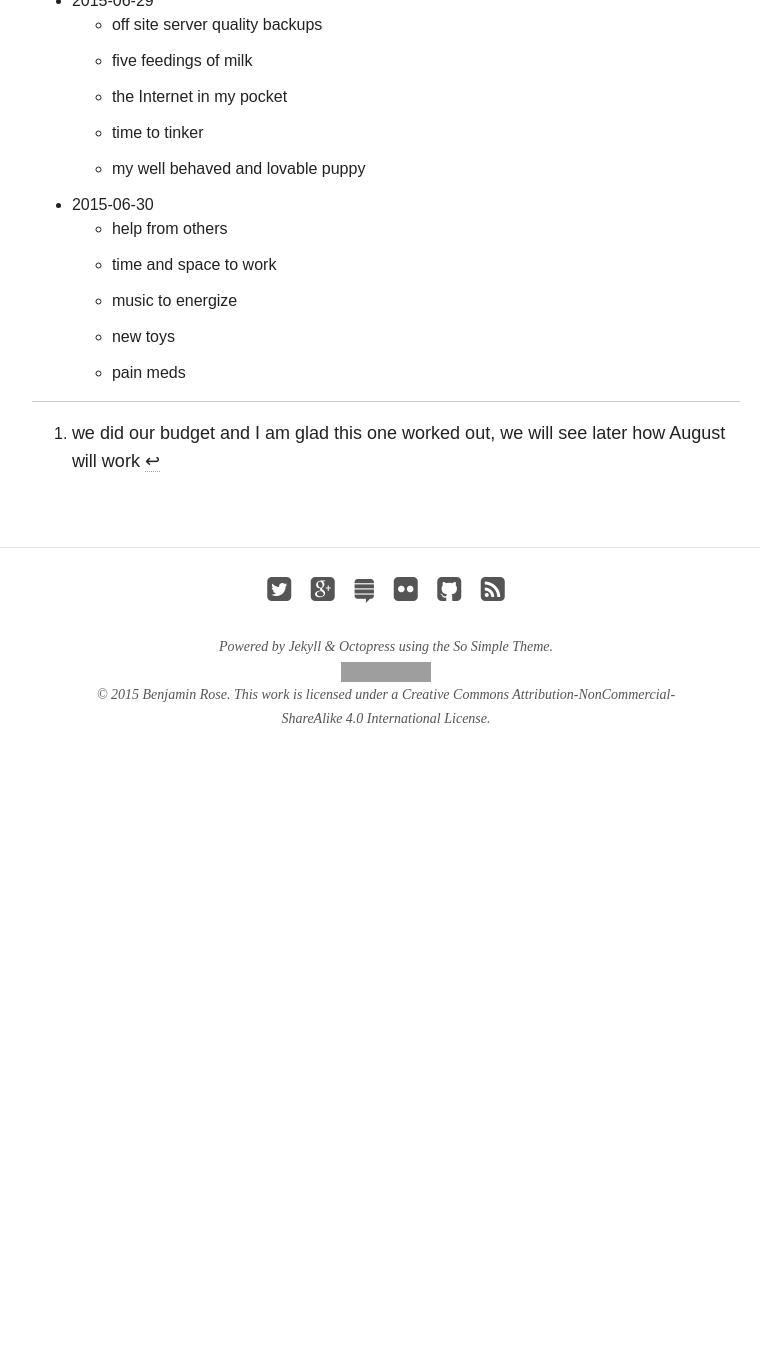
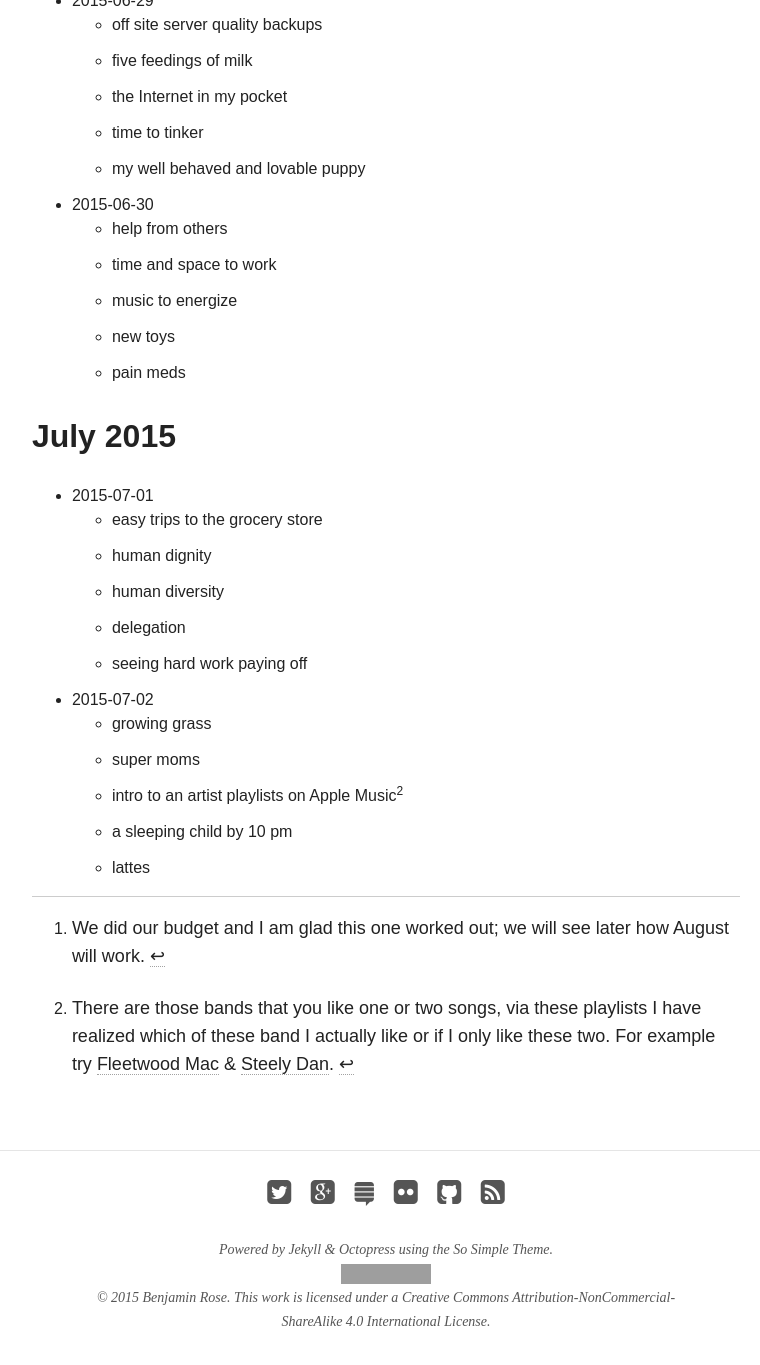
Before and after one commit to benjaminrose/website-source, a Jekyll site: the page built from thanks/index.md, in a window 1280 px wide and 1400 px high, scrolled down 825 px. Shown: the top 1365 px of the window, without its empty margins (254-1014 px from the left). Built offline with Jekyll 4.4.1, drawn with Linux system fonts in a browser that asks for light colours; nearby versions of some CDN libraries; before the commit the page ends 1622 px from its top, so only the background shows below that; grey boxes are pictures that could not be loaded.

Commit message:
added past two days of thanks

```diff
--- a/_config.yml
+++ b/_config.yml
@@ -19,6 +19,7 @@ sass:
   style: compressed
 gems:
   - jekyll-sitemap
+  - octopress-littlefoot
 
 kramdown:
   auto_ids: true
--- a/_layouts/default.html
+++ b/_layouts/default.html
@@ -4,6 +4,9 @@
   {% include head.html %}
 
   <body>
+    <!-- for octopress-littlefoot to work -->
+    {% js_asset_tag %}
+    {% css_asset_tag %}
 
     {% include header.html %}
 
--- a/thanks/index.md
+++ b/thanks/index.md
@@ -27,8 +27,25 @@ My wife, then girlfriend, encouraged me to do this back in 2011. I did it for th
     - new toys
     - pain meds
 
+## July 2015
+* 2015-07-01
+    - easy trips to the grocery store
+    - human dignity
+    - human diversity
+    - delegation
+    - seeing hard work paying off
+* 2015-07-02
+    - growing grass
+    - super moms
+    - intro to an artist playlists on Apple Music[^2]
+    - a sleeping child by 10 pm
+    - lattes
+
 ---------
 
-[^1]: we did our budget and I am glad this one worked out, we will see later how August will work
+[^1]: We did our budget and I am glad this one worked out; we will see later how August will work.
+[^2]: There are those bands that you like one or two songs, via these playlists I have realized which of these band I actually like or if I only like these two. For example try [Fleetwood Mac] & [Steely Dan].
 
 [Psalm 118]: https://www.biblegateway.com/passage/?search=Psalm+118&version=NLT
+[Fleetwood Mac]: https://itunes.apple.com/us/playlist/intro-to-fleetwood-mac/idpl.647db163f3f84ccd9a839e5b6e4f34a2
+[Steely Dan]: https://itunes.apple.com/us/playlist/intro-to-steely-dan/idpl.26bff0306f2d4d04997d2df6bd9f968e
```
